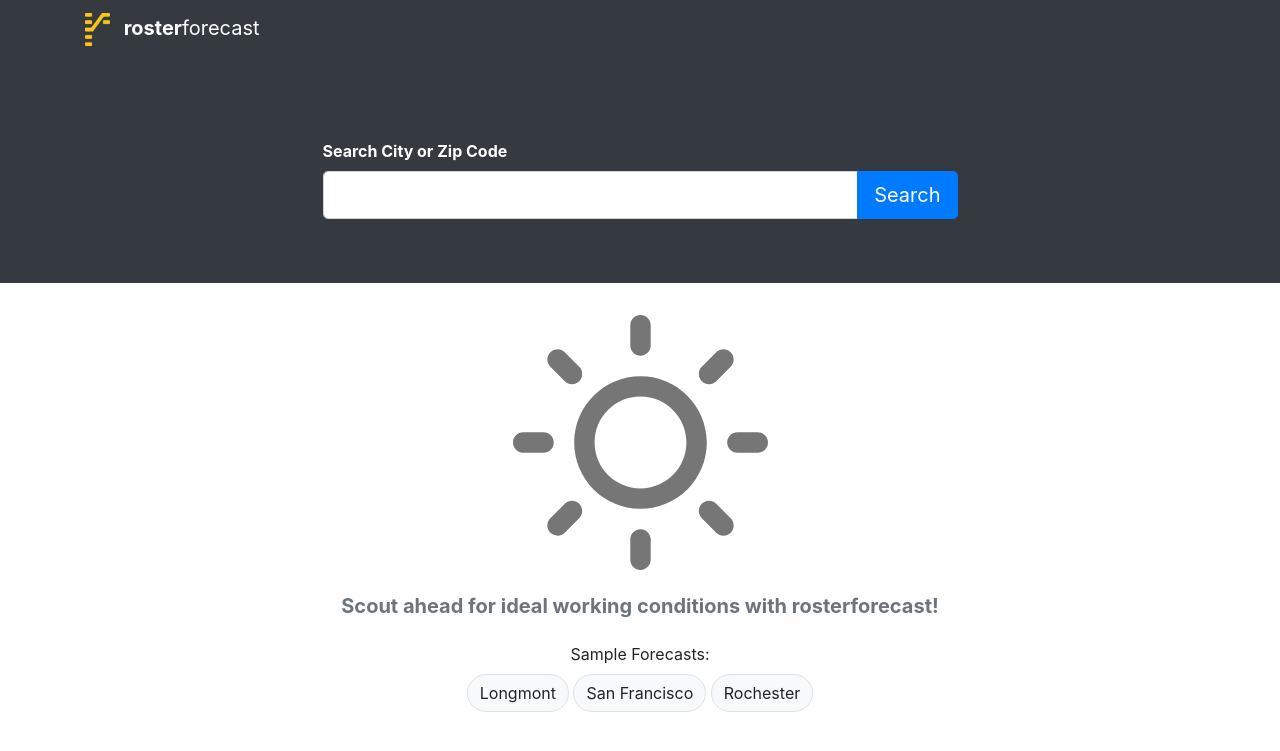
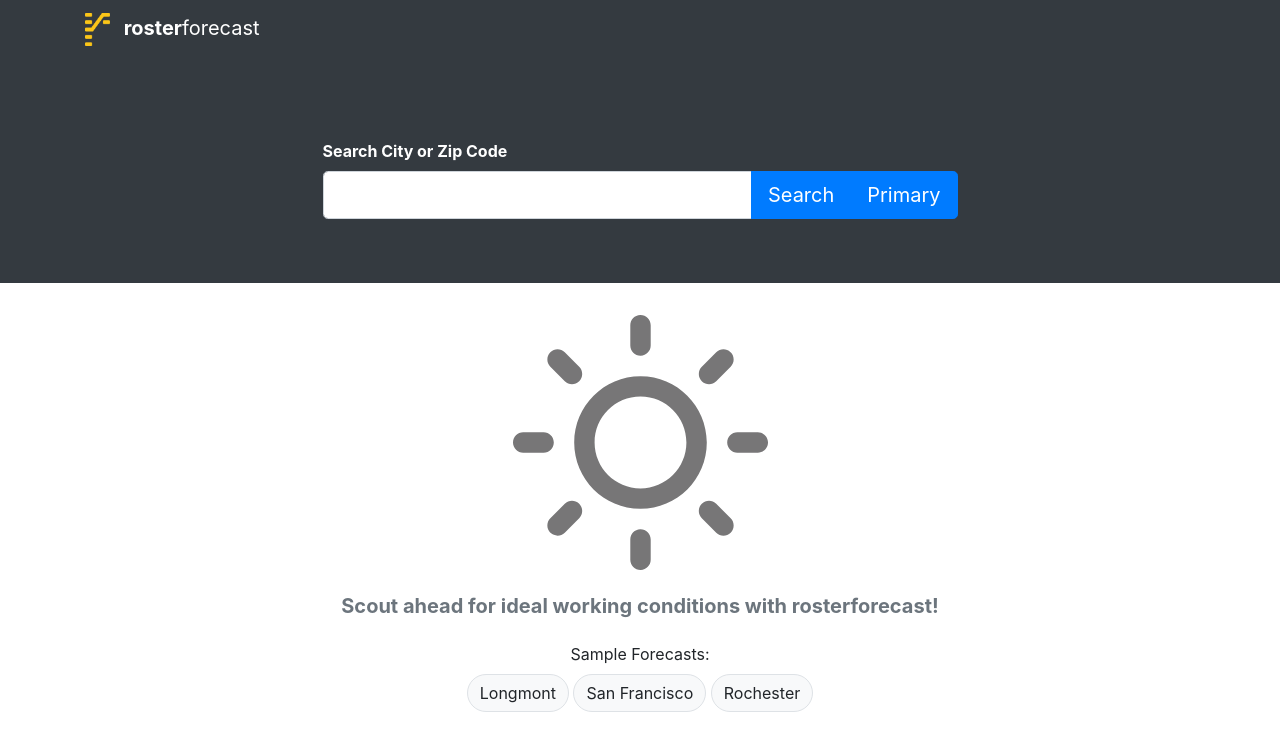
Before and after one commit to TylerRenfro/roster-forecaster, a Jekyll site: the page built from index.markdown, in a window 1280 px wide. Shown: the top 751 px of the page. Built offline with Jekyll 4.4.1, drawn with Linux system fonts in a browser that asks for light colours.

Commit message:
button test

```diff
--- a/_includes/search.html
+++ b/_includes/search.html
@@ -13,6 +13,7 @@
               <btn href="{{site.baseurl}}/search-results" type="button" class="btn btn-primary">
                 Search
               </btn>
+              <button type="button" class="btn btn-primary">Primary</button>
             </div>
           </div>
         </div>
```
